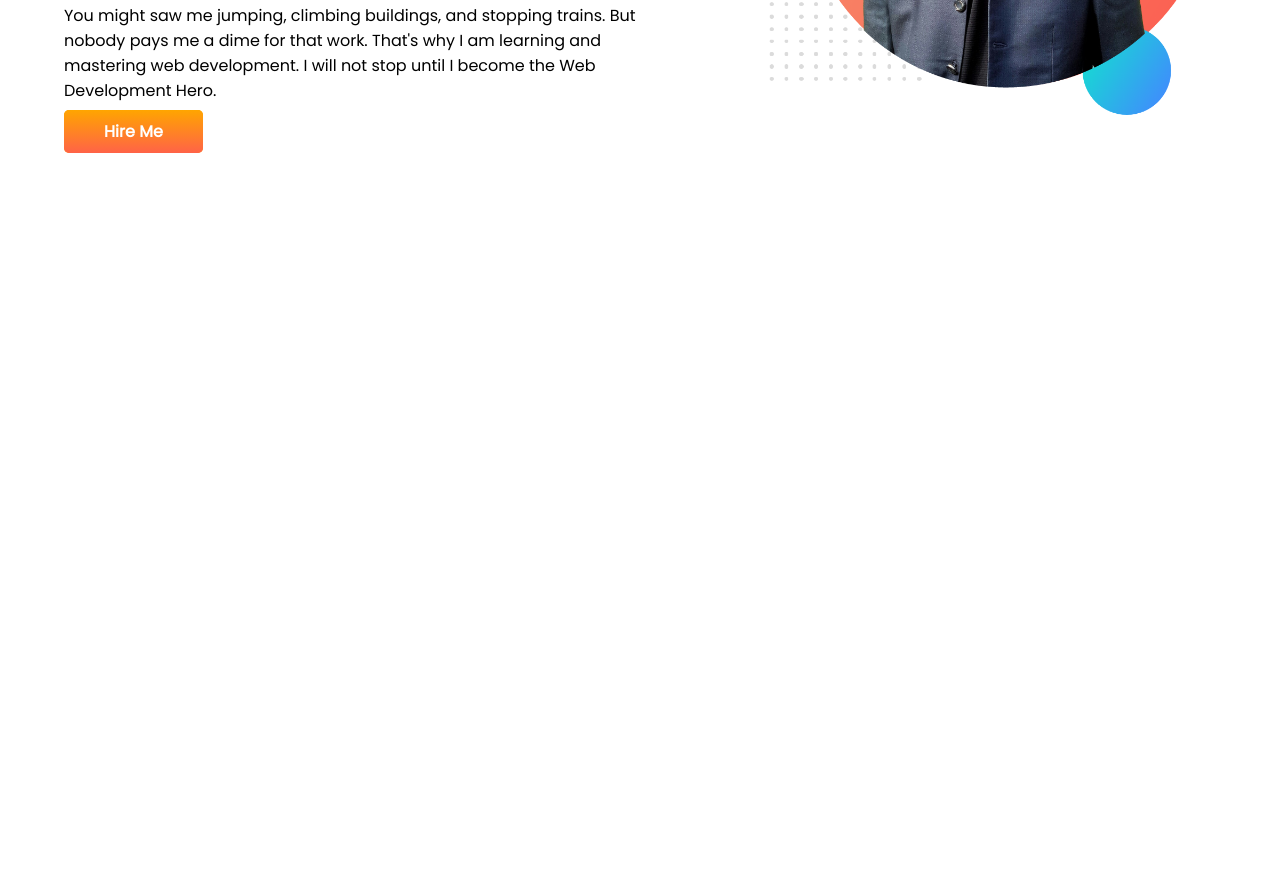
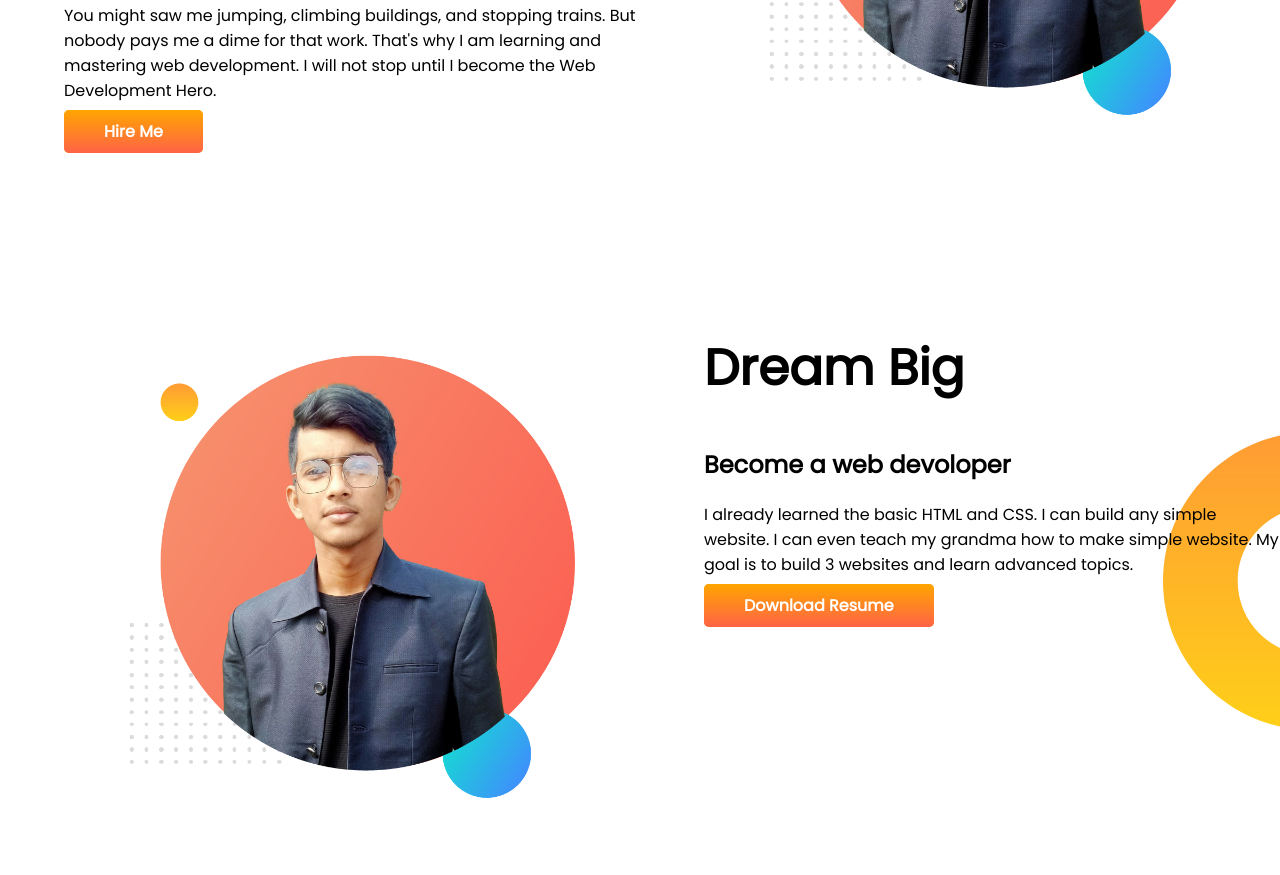
Before and after one commit to badhon55/devoloper-portfolio, a plain HTML site: page index.html in a window 1280 px wide. Shown: the part 394-1269 px from the top of the page. Before the commit the page ends 800 px from the top, so only its background shows below. Drawn offline with Linux system fonts and the light colour scheme.

Commit message:
Dream Big Area Added

```diff
--- a/index.html
+++ b/index.html
@@ -31,6 +31,18 @@
             <img src="my-bg-1.png" alt="Md Mahedi Hasan Badhon Photo">
         </div>
     </section>
+    <section class="dream-big">
+        <div class="half-width">
+            <img src="my-bg-1.png" alt="Md Mahedi Hasan Badhon Photo">
+        </div>
+        <div class="half-width">
+            <h1>Dream Big</h1>
+            <h2> Become a web devoloper</h2>
+            <p>I already learned the basic HTML and CSS. I can build any simple website. I can even teach my grandma how
+                to make simple website. My goal is to build 3 websites and learn advanced topics.</p>
+            <a class="link-button" target="_blank" href="">Download Resume</a>
+        </div>
+    </section>
 </body>
 
 </html>
--- a/style.css
+++ b/style.css
@@ -10,6 +10,7 @@ h1{
 }
 section{
     display: flex;
+    margin-bottom: 100px;
 }
 .half-width{
     width: 50%;
@@ -31,3 +32,8 @@ section{
     background-image: url(images/top-banner.png);
     background-repeat: no-repeat;
 }
+.dream-big {
+    background-image: url(images/dream-bg.png);
+    background-repeat: no-repeat;
+    background-position: right;
+}
```
